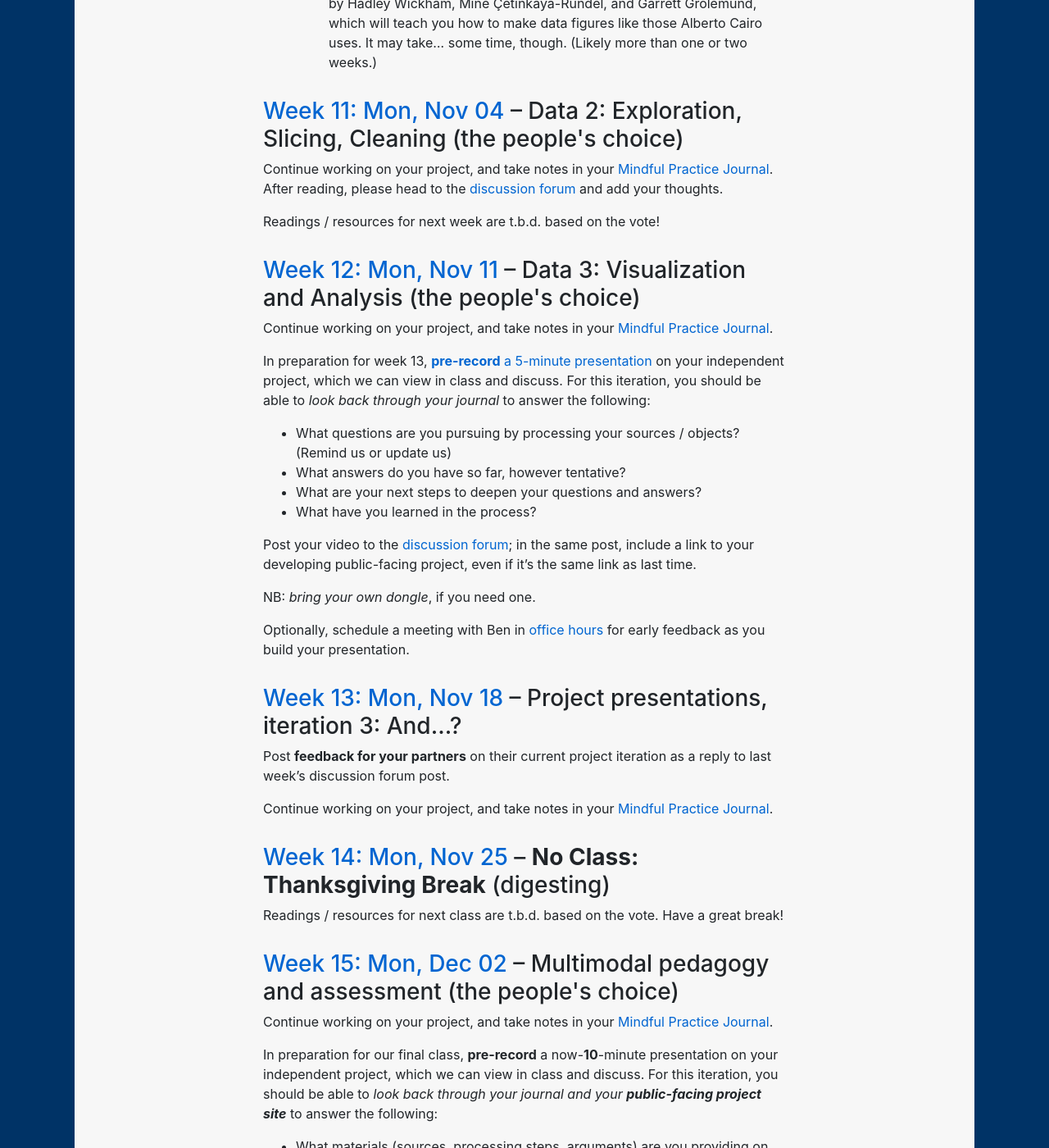
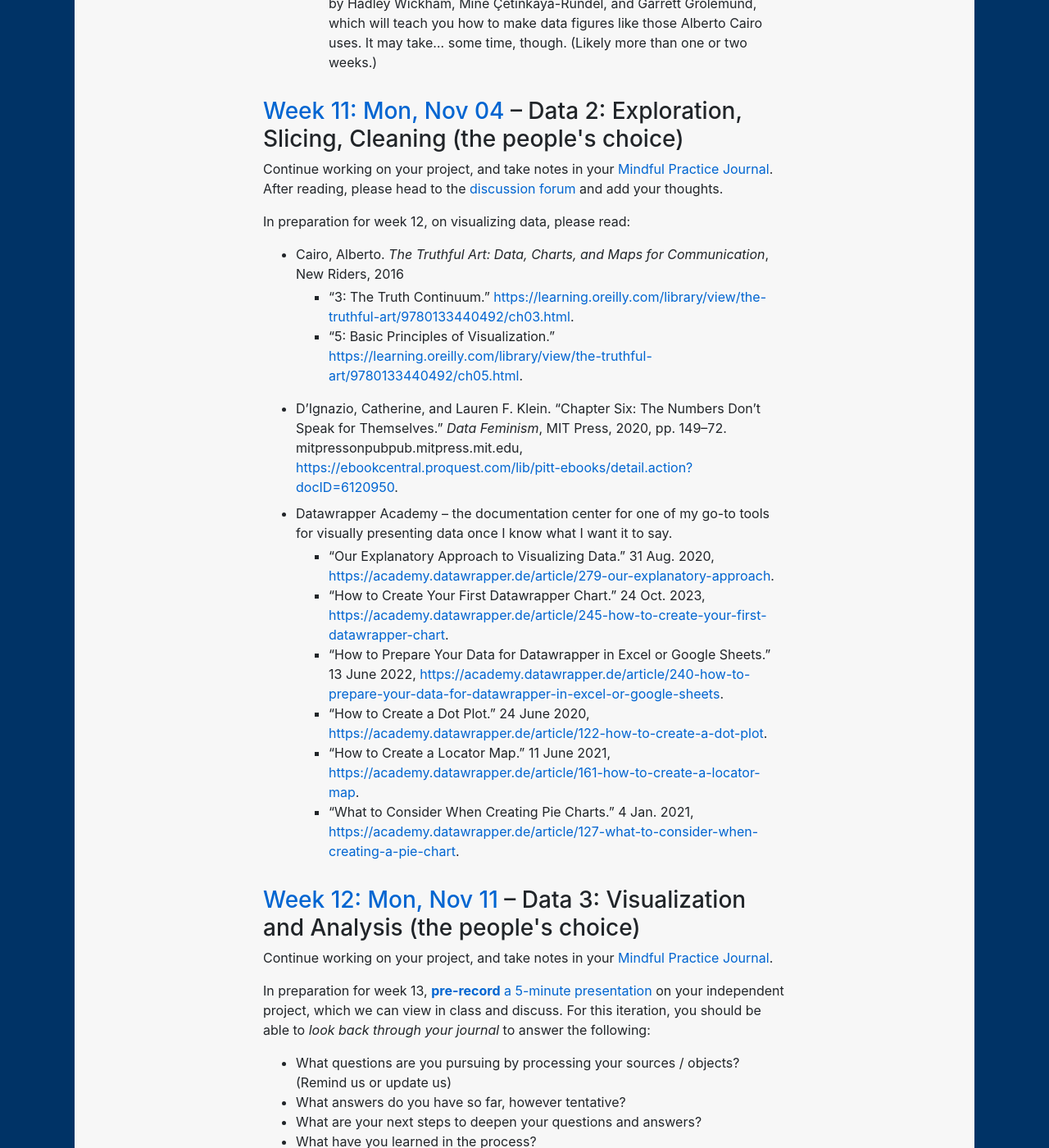
Before and after one commit to benmiller314/dsam2024fall, a Jekyll site: the page built from syllabus.md, in a window 1280 px wide and 1400 px high, scrolled down 21016 px. Shown: the whole window at 82% size. Built offline with Jekyll 4.4.1, drawn with Linux system fonts in a browser that asks for light colours; some of the changed text lies outside the part shown.

Commit message:
ready for week 11
data slicing

```diff
--- a/assets/css/screen.css
+++ b/assets/css/screen.css
@@ -3,6 +3,10 @@
 /* Basic color scheme */
 body {
 	background-color: #003366;
+}
+
+header .sr-only-focusable {
+	color: #99CAFF;
 }
 
 .foreground {
--- a/policies.md
+++ b/policies.md
@@ -19,7 +19,7 @@
 
 If you have a disability for which you are or may be requesting an accommodation, you are encouraged to contact both me and the Office of Disability Resources and Services, 140 William Pitt Union, 412-648-7890 / [drsrecep@pitt.edu](mailto:drsrecep@pitt.edu), as early as possible in the term. Disability Resources and Services will verify your disability and help determine reasonable accommodations for this course. For more information, visit [www.studentaffairs.pitt.edu/drs](https://www.studentaffairs.pitt.edu/drs).
 
-For my part, I will work to ensure multiple ways of accessing class materials, including written lesson plans in screen-reader compliant html, alternative text for images, and transcriptions for recorded videos. Because proofreading the latter can be particularly time-consuming, I ask that you please [let me know](mailto:millerb@pitt.edu) early in the semester if you will be relying primarily on transcriptions to access the videos your classmates will produce: I can introduce digital tools like otter.ai that may help with the first draft.
+For my part, I will work to ensure multiple ways of accessing class materials, including written lesson plans in screen-reader compliant html, alternative text for images, and transcriptions for recorded videos. Because proofreading the latter can be particularly time-consuming, I ask that you please [let me know](mailto:millerb@pitt.edu) early in the semester if you will be relying primarily on transcriptions to access the videos your classmates will produce: I can introduce digital tools like [otter.ai](https://otter.ai) and [rev.com](https://rev.com) that may help with the first draft.
 
 While we're on the subject of email, I am obligated to include the standard statement on using your University-issued email address:
 <details><summary>Click to expand.</summary>
--- a/schedule.md
+++ b/schedule.md
@@ -239,7 +239,7 @@
     - W3C Web Accessibility Initiative (WAI), <a href="https://www.w3.org/WAI/people-use-web/user-stories/">"Stories of Web Users"</a>
 
 
-<a id="current"></a>
+
 <h3 id="week-10"><a href='plans/week-10'>Week 10: Mon, Oct 28</a> – Digital accessibility</h3>
 
 Continue working on your project, and take notes in your [Mindful Practice Journal](projects.md). After reading, please head to the [discussion forum]({{site.repo_url}}/discussions) and add your thoughts.
@@ -259,11 +259,25 @@
         * A tutorial of intermediate difficulty – it relies on at least a little knowledge of regular expressions and Python – but could be very beneficial as a model to those of you working with paginated textual corpora.
     - For a much more in-depth treatment of this topic, see [R for Data Science](https://r4ds.hadley.nz/whole-game), by Hadley Wickham, Mine Çetinkaya-Rundel, and Garrett Grolemund, which will teach you how to make data figures like those Alberto Cairo uses. It may take... some time, though. (Likely more than one or two weeks.)
 
+
+<a id="current"></a>
 <h3 id="week-11"><a href='plans/week-11'>Week 11: Mon, Nov 04</a> – Data 2: Exploration, Slicing, Cleaning (the people's choice)</h3>
 
 Continue working on your project, and take notes in your [Mindful Practice Journal](projects.md). After reading, please head to the [discussion forum]({{site.repo_url}}/discussions) and add your thoughts.
 
-Readings / resources for next week are t.b.d. based on the vote!
+In preparation for <a title="required reading: 69 page-equivalents; EXT reading adds 22 for a total of 91">week 12, on visualizing data</a>, please read:
+
+* Cairo, Alberto. _The Truthful Art: Data, Charts, and Maps for Communication_, New Riders, 2016
+    - “3: The Truth Continuum.” [https://learning.oreilly.com/library/view/the-truthful-art/9780133440492/ch03.html](https://learning.oreilly.com/library/view/the-truthful-art/9780133440492/ch03.html).
+    - “5: Basic Principles of Visualization.” [https://learning.oreilly.com/library/view/the-truthful-art/9780133440492/ch05.html](https://learning.oreilly.com/library/view/the-truthful-art/9780133440492/ch05.html).
+* D’Ignazio, Catherine, and Lauren F. Klein. “Chapter Six: The Numbers Don’t Speak for Themselves.” _Data Feminism_, MIT Press, 2020, pp. 149–72. mitpressonpubpub.mitpress.mit.edu, [https://ebookcentral.proquest.com/lib/pitt-ebooks/detail.action?docID=6120950](https://ebookcentral.proquest.com/lib/pitt-ebooks/detail.action?docID=6120950).
+* Datawrapper Academy – the documentation center for one of my go-to tools for visually presenting data once I know what I want it to say.
+    - "Our Explanatory Approach to Visualizing Data." 31 Aug. 2020, [https://academy.datawrapper.de/article/279-our-explanatory-approach](https://academy.datawrapper.de/article/279-our-explanatory-approach).
+    - "How to Create Your First Datawrapper Chart." 24 Oct. 2023, [https://academy.datawrapper.de/article/245-how-to-create-your-first-datawrapper-chart](https://academy.datawrapper.de/article/245-how-to-create-your-first-datawrapper-chart).
+    - "How to Prepare Your Data for Datawrapper in Excel or Google Sheets." 13 June 2022, [https://academy.datawrapper.de/article/240-how-to-prepare-your-data-for-datawrapper-in-excel-or-google-sheets](https://academy.datawrapper.de/article/240-how-to-prepare-your-data-for-datawrapper-in-excel-or-google-sheets).
+    - "How to Create a Dot Plot." 24 June 2020, [https://academy.datawrapper.de/article/122-how-to-create-a-dot-plot](https://academy.datawrapper.de/article/122-how-to-create-a-dot-plot).
+    - "How to Create a Locator Map." 11 June 2021, [https://academy.datawrapper.de/article/161-how-to-create-a-locator-map](https://academy.datawrapper.de/article/161-how-to-create-a-locator-map).
+    - "What to Consider When Creating Pie Charts." 4 Jan. 2021, [https://academy.datawrapper.de/article/127-what-to-consider-when-creating-a-pie-chart](https://academy.datawrapper.de/article/127-what-to-consider-when-creating-a-pie-chart).
 
 
 <h3 id="week-12"><a href='plans/week-12'>Week 12: Mon, Nov 11</a> – Data 3: Visualization and Analysis (the people's choice)</h3>
```
Also changed, not shown: plans/week-11.md (added, +160 -0 lines).
